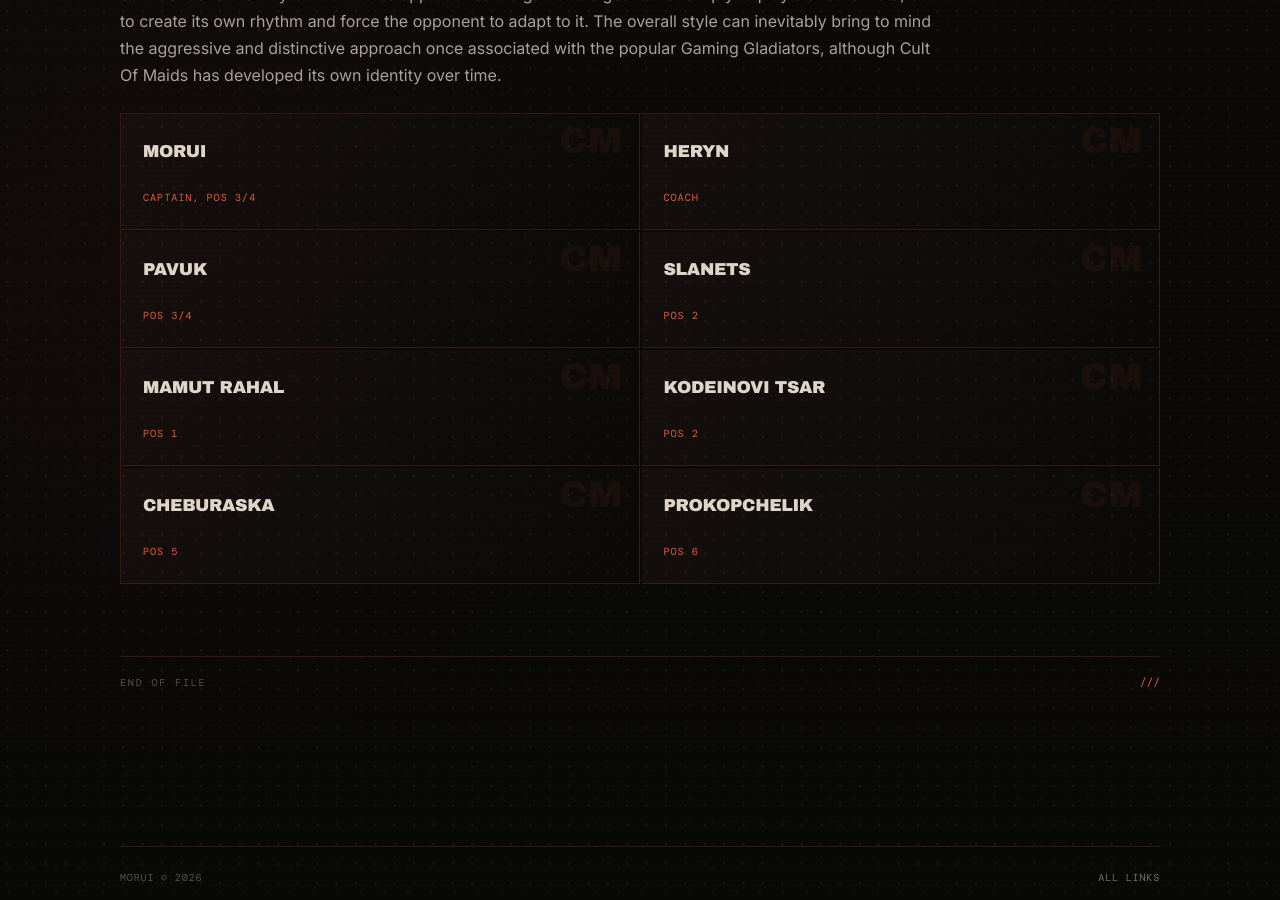
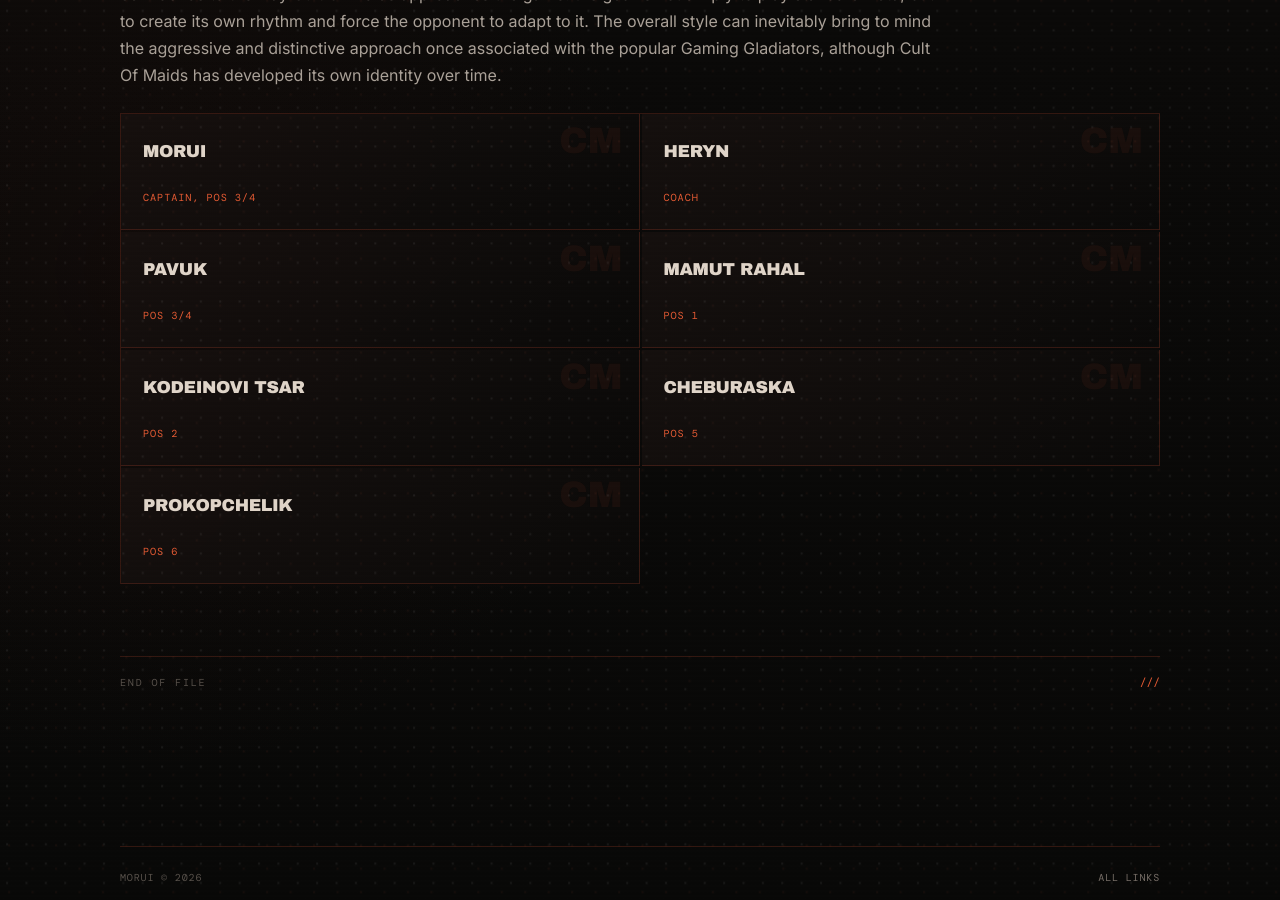
Before and after one commit to Moruika/moruika.github.io, a Jekyll site: the page built from team.md, in a window 1280 px wide and 900 px high, scrolled down 1138 px. Built offline with Jekyll 4.4.1, drawn with Linux system fonts in a browser that asks for light colours.

Commit message:
Update team.md

```diff
--- a/team.md
+++ b/team.md
@@ -16,7 +16,6 @@ The defining trait of Cult Of Maids is its unconventional and recognizable appro
   <li><span>Morui</span><span class="role"> Captain, pos 3/4</span></li>
   <li><span>Heryn</span><span class="role"> Coach</span></li>
   <li><span>Pavuk</span><span class="role"> pos 3/4</span></li>
-  <li><span>Slanets</span><span class="role"> pos 2</span></li>
   <li><span>Mamut Rahal</span><span class="role"> pos 1</span></li>
   <li><span>Kodeinovi Tsar</span><span class="role"> pos 2</span></li>
   <li><span>Cheburaska</span><span class="role"> pos 5</span></li>
```
